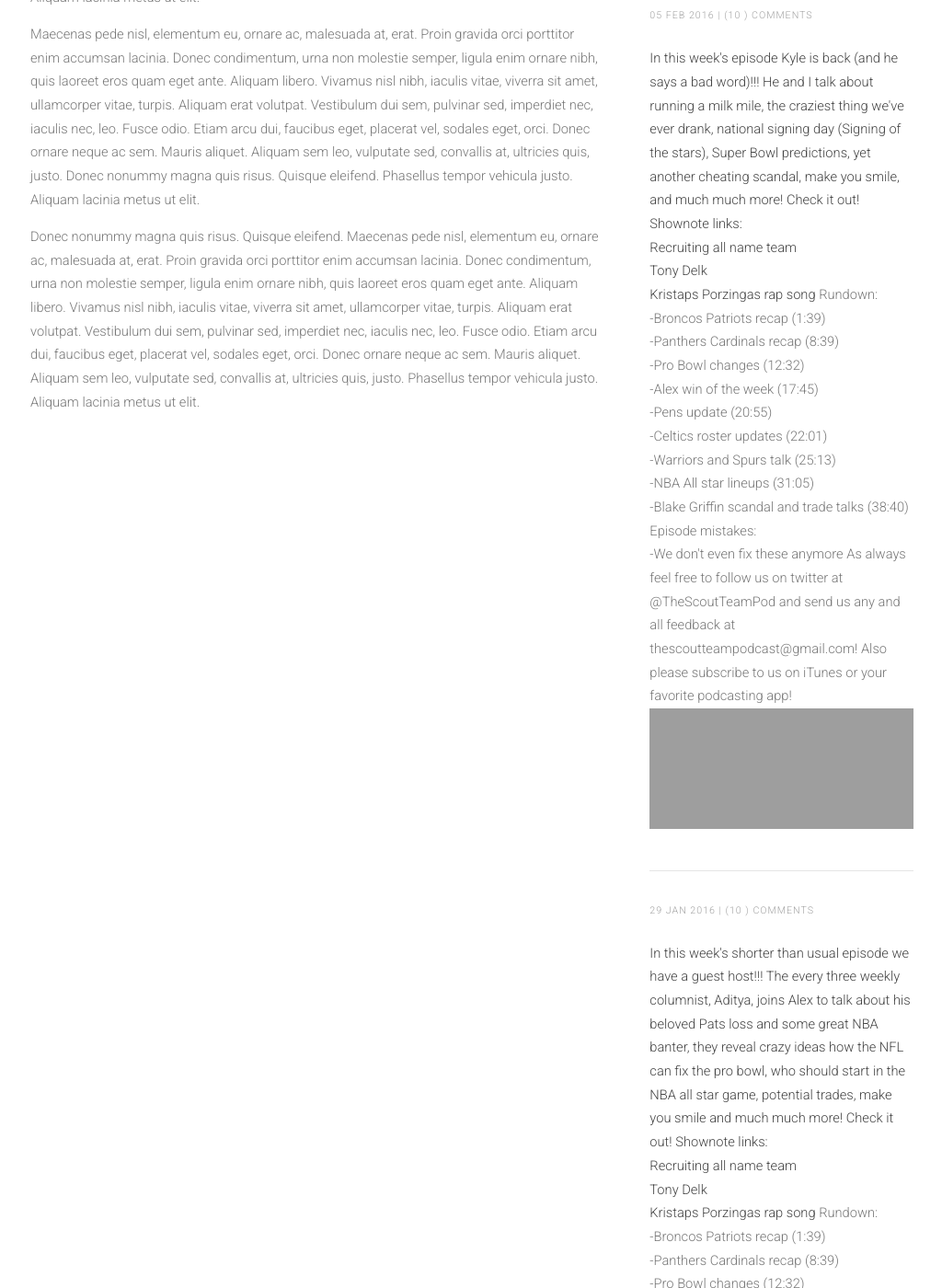
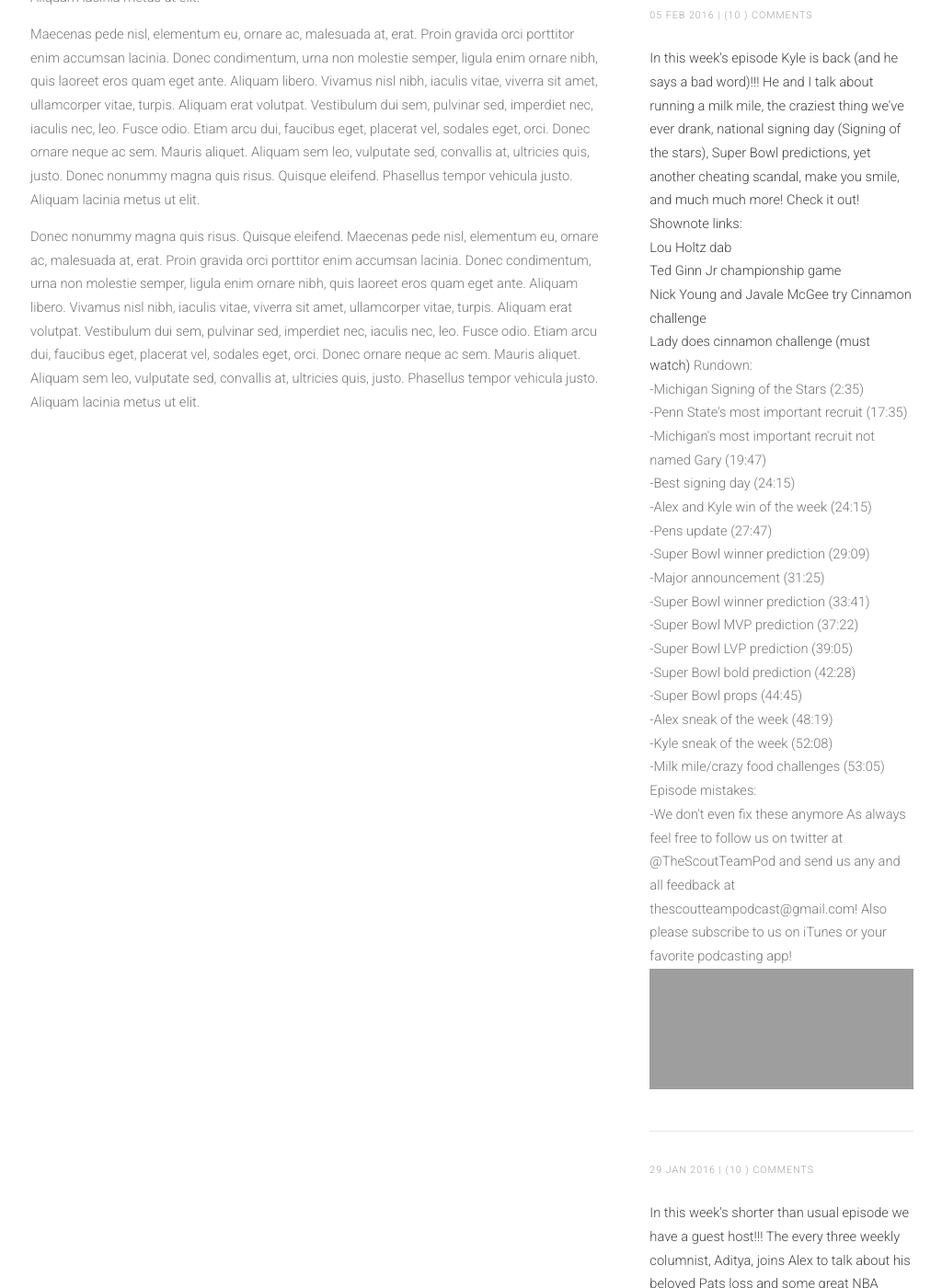
Before and after one commit to alancast/alancast.github.io, a Jekyll site: the page built from right-sidebar.html, in a window 1280 px wide and 1400 px high, scrolled down 991 px. Shown: the whole window at 92% size, without its empty margins (127-1151 px from the left). Built offline with Jekyll 4.4.1, drawn with Linux system fonts in a browser that asks for light colours; nearby versions of some CDN libraries; grey boxes are pictures that could not be loaded.

Commit message:
publishing episode 17 to site

```diff
--- a/_posts/2016-2-5-episode17.md
+++ b/_posts/2016-2-5-episode17.md
@@ -7,19 +7,27 @@ tags: PodcastEpisode
 
 <p>In this week's episode Kyle is back (and he says a bad word)!!! He and I talk about running a milk mile, the craziest thing we've ever drank, national signing day (Signing of the stars), Super Bowl predictions, yet another cheating scandal, make you smile, and much much more! Check it out!</p>
 <p>Shownote links:
-<br><a target="_blank" href="http://www.sbnation.com/college-football-recruiting/2015/8/13/9103955/ncaa-football-recruiting-best-names">Recruiting all name team</a>
-<br><a target="_blank" href="https://en.wikipedia.org/wiki/Tony_Delk">Tony Delk</a>
-<br><a target="_blank" href="https://www.youtube.com/watch?v=EhhSFKgMhlo">Kristaps Porzingas rap song</a></p>
+<br><a target="_blank" href="https://sports.yahoo.com/video/jim-harbaugh-lou-holtz-dab-201108212.html">Lou Holtz dab</a>
+<br><a target="_blank" href="https://www.youtube.com/watch?v=eto0QX2d5oU">Ted Ginn Jr championship game</a>
+<br><a target="_blank" href="https://www.youtube.com/watch?v=GAVgmlmsTAI">Nick Young and Javale McGee try Cinnamon challenge</a>
+<br><a target="_blank" href="https://www.youtube.com/watch?v=Cyk7utV_D2I">Lady does cinnamon challenge (must watch)</a></p>
 <p>Rundown:
-<br>-Broncos Patriots recap (1:39)
-<br>-Panthers Cardinals recap  (8:39)
-<br>-Pro Bowl changes (12:32)
-<br>-Alex win of the week (17:45)
-<br>-Pens update (20:55)
-<br>-Celtics roster updates (22:01)
-<br>-Warriors and Spurs talk (25:13)
-<br>-NBA All star lineups (31:05)
-<br>-Blake Griffin scandal and trade talks (38:40)</p>
+<br>-Michigan Signing of the Stars (2:35)
+<br>-Penn State's most important recruit (17:35)
+<br>-Michigan's most important recruit not named Gary (19:47)
+<br>-Best signing day (24:15)
+<br>-Alex and Kyle win of the week (24:15)
+<br>-Pens update (27:47)
+<br>-Super Bowl winner prediction (29:09)
+<br>-Major announcement (31:25)
+<br>-Super Bowl winner prediction (33:41)
+<br>-Super Bowl MVP prediction (37:22)
+<br>-Super Bowl LVP prediction (39:05)
+<br>-Super Bowl bold prediction (42:28)
+<br>-Super Bowl props (44:45)
+<br>-Alex sneak of the week (48:19)
+<br>-Kyle sneak of the week (52:08)
+<br>-Milk mile/crazy food challenges (53:05)</p>
 <p>Episode mistakes:
 <br>-We don't even fix these anymore</p>
 <p>As always feel free to follow us on twitter at @TheScoutTeamPod and send us any and all feedback at thescoutteampodcast@gmail.com! Also please subscribe to us on iTunes or your favorite podcasting app!</p>
```
